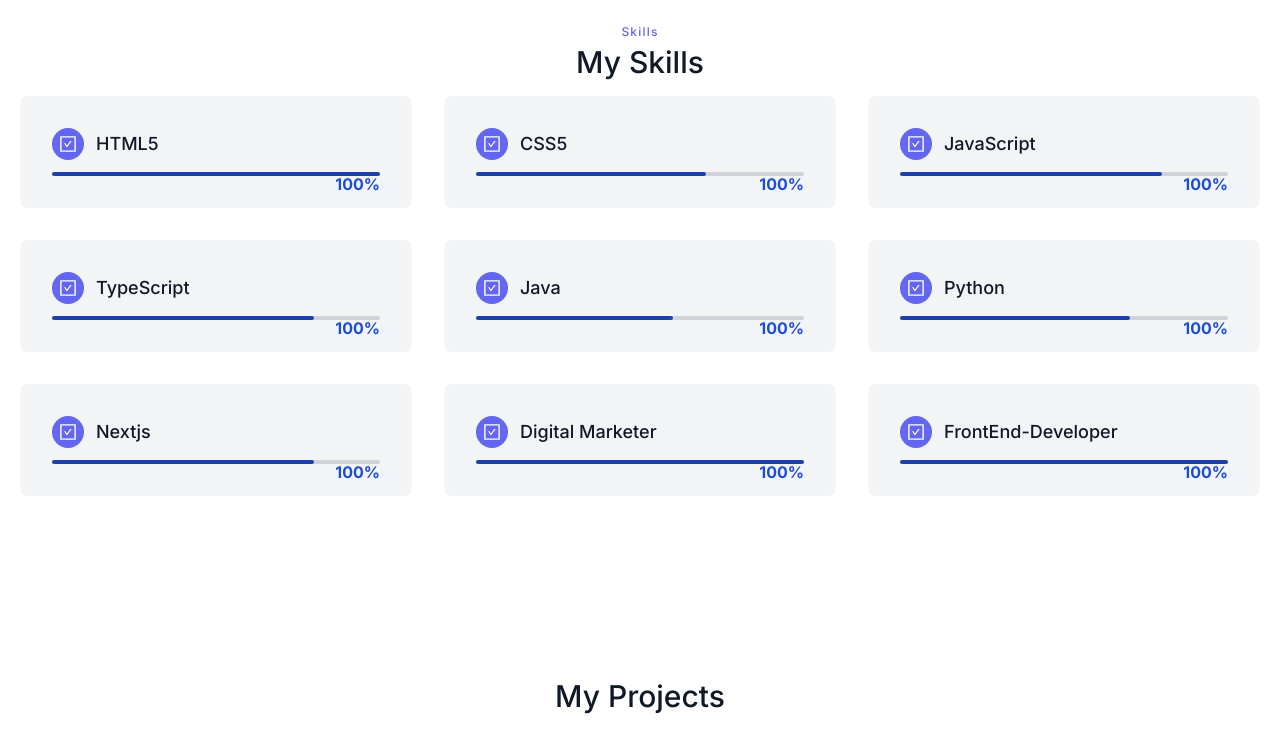
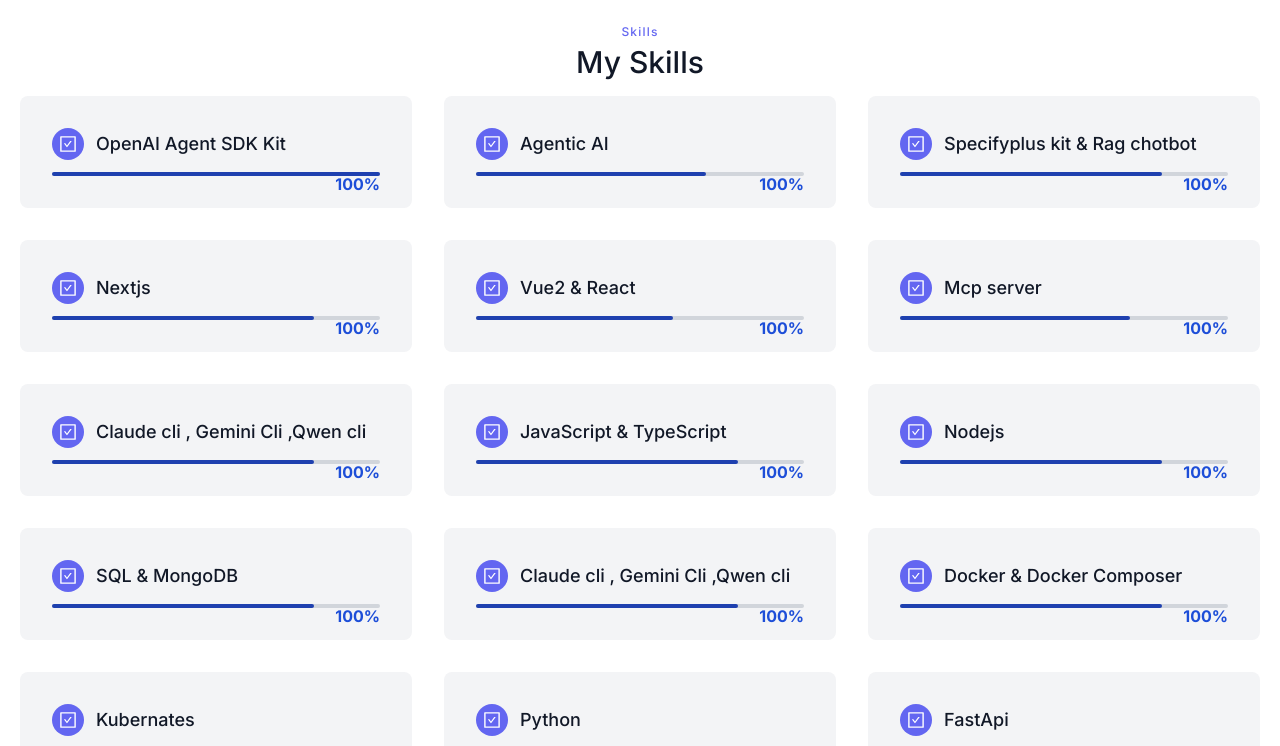
Before and after one commit to Rvwaqas/Portfolio, a Next.js app: page / in a window 1280 px wide. Shown: the part 1180-1926 px from the top of the page. Built offline with nearby package versions, Linux system fonts and the light colour scheme.

Commit message:
Update Skill.tsx

```diff
--- a/src/app/component/Skill.tsx
+++ b/src/app/component/Skill.tsx
@@ -24,7 +24,7 @@
 
             </div>
             <h2 className="text-gray-900 text-lg title-font font-medium">
-              HTML5
+              OpenAI Agent SDK Kit
             </h2>
           </div>
           <div className="flex-grow">
@@ -45,7 +45,7 @@
 
             </div>
             <h2 className="text-gray-900 text-lg title-font font-medium">
-              CSS5
+              Agentic AI
             </h2>
           </div>
           <div className="flex-grow">
@@ -66,75 +66,12 @@
 
             </div>
             <h2 className="text-gray-900 text-lg title-font font-medium">
-              JavaScript
+              Specifyplus kit & Rag chotbot
             </h2>
           </div>
           <div className="flex-grow">
             <div className='relative h-1 w-full bg-gray-300 rounded'>
                 <div className='absolute h-1 w-[80%] bg-blue-800 rounded '></div>
-            <p className='font-bold text-blue-700 text-right'>100%</p>
-            </div>
-
-          </div>
-        </div>
-      </div>
-          {/* Skills */}
-          <div className="p-4 w-[100%] md:w-1/3">
-        <div className="flex rounded-lg h-full bg-gray-100 p-8 flex-col">
-          <div className="flex items-center mb-3">
-            <div className="w-8 h-8 mr-3 inline-flex items-center justify-center rounded-full bg-indigo-500 text-white flex-shrink-0">
-            <AiOutlineCheckSquare className="text-xl font-bold" />
-
-            </div>
-            <h2 className="text-gray-900 text-lg title-font font-medium">
-              TypeScript
-            </h2>
-          </div>
-          <div className="flex-grow">
-            <div className='relative h-1 w-full bg-gray-300 rounded'>
-                <div className='absolute h-1 w-[80%] bg-blue-800 rounded '></div>
-            <p className='font-bold text-blue-700 text-right'>100%</p>
-            </div>
-
-          </div>
-        </div>
-      </div>
-        {/* Skills */}
-        <div className="p-4 w-[100%] md:w-1/3">
-        <div className="flex rounded-lg h-full bg-gray-100 p-8 flex-col">
-          <div className="flex items-center mb-3">
-            <div className="w-8 h-8 mr-3 inline-flex items-center justify-center rounded-full bg-indigo-500 text-white flex-shrink-0">
-            <AiOutlineCheckSquare className="text-xl font-bold" />
-
-            </div>
-            <h2 className="text-gray-900 text-lg title-font font-medium">
-              Java
-            </h2>
-          </div>
-          <div className="flex-grow">
-            <div className='relative h-1 w-full bg-gray-300 rounded'>
-                <div className='absolute h-1 w-[60%] bg-blue-800 rounded '></div>
-            <p className='font-bold text-blue-700 text-right'>100%</p>
-            </div>
-
-          </div>
-        </div>
-      </div>
-          {/* Skills */}
-          <div className="p-4 w-[100%] md:w-1/3">
-        <div className="flex rounded-lg h-full bg-gray-100 p-8 flex-col">
-          <div className="flex items-center mb-3">
-            <div className="w-8 h-8 mr-3 inline-flex items-center justify-center rounded-full bg-indigo-500 text-white flex-shrink-0">
-            <AiOutlineCheckSquare className="text-xl font-bold" />
-
-            </div>
-            <h2 className="text-gray-900 text-lg title-font font-medium">
-              Python
-            </h2>
-          </div>
-          <div className="flex-grow">
-            <div className='relative h-1 w-full bg-gray-300 rounded'>
-                <div className='absolute h-1 w-[70%] bg-blue-800 rounded '></div>
             <p className='font-bold text-blue-700 text-right'>100%</p>
             </div>
 
@@ -162,6 +99,27 @@
           </div>
         </div>
       </div>
+        {/* Skills */}
+        <div className="p-4 w-[100%] md:w-1/3">
+        <div className="flex rounded-lg h-full bg-gray-100 p-8 flex-col">
+          <div className="flex items-center mb-3">
+            <div className="w-8 h-8 mr-3 inline-flex items-center justify-center rounded-full bg-indigo-500 text-white flex-shrink-0">
+            <AiOutlineCheckSquare className="text-xl font-bold" />
+
+            </div>
+            <h2 className="text-gray-900 text-lg title-font font-medium">
+              Vue2 & React
+            </h2>
+          </div>
+          <div className="flex-grow">
+            <div className='relative h-1 w-full bg-gray-300 rounded'>
+                <div className='absolute h-1 w-[60%] bg-blue-800 rounded '></div>
+            <p className='font-bold text-blue-700 text-right'>100%</p>
+            </div>
+
+          </div>
+        </div>
+      </div>
           {/* Skills */}
           <div className="p-4 w-[100%] md:w-1/3">
         <div className="flex rounded-lg h-full bg-gray-100 p-8 flex-col">
@@ -171,7 +129,175 @@
 
             </div>
             <h2 className="text-gray-900 text-lg title-font font-medium">
-              Digital Marketer
+              Mcp server
+            </h2>
+          </div>
+          <div className="flex-grow">
+            <div className='relative h-1 w-full bg-gray-300 rounded'>
+                <div className='absolute h-1 w-[70%] bg-blue-800 rounded '></div>
+            <p className='font-bold text-blue-700 text-right'>100%</p>
+            </div>
+
+          </div>
+        </div>
+      </div>
+          {/* Skills */}
+          <div className="p-4 w-[100%] md:w-1/3">
+        <div className="flex rounded-lg h-full bg-gray-100 p-8 flex-col">
+          <div className="flex items-center mb-3">
+            <div className="w-8 h-8 mr-3 inline-flex items-center justify-center rounded-full bg-indigo-500 text-white flex-shrink-0">
+            <AiOutlineCheckSquare className="text-xl font-bold" />
+
+            </div>
+            <h2 className="text-gray-900 text-lg title-font font-medium">
+              Claude cli , Gemini Cli ,Qwen cli
+            </h2>
+          </div>
+          <div className="flex-grow">
+            <div className='relative h-1 w-full bg-gray-300 rounded'>
+                <div className='absolute h-1 w-[80%] bg-blue-800 rounded '></div>
+            <p className='font-bold text-blue-700 text-right'>100%</p>
+            </div>
+
+          </div>
+        </div>
+      </div>
+                {/* Skills */}
+          <div className="p-4 w-[100%] md:w-1/3">
+        <div className="flex rounded-lg h-full bg-gray-100 p-8 flex-col">
+          <div className="flex items-center mb-3">
+            <div className="w-8 h-8 mr-3 inline-flex items-center justify-center rounded-full bg-indigo-500 text-white flex-shrink-0">
+            <AiOutlineCheckSquare className="text-xl font-bold" />
+
+            </div>
+            <h2 className="text-gray-900 text-lg title-font font-medium">
+              JavaScript & TypeScript
+            </h2>
+          </div>
+          <div className="flex-grow">
+            <div className='relative h-1 w-full bg-gray-300 rounded'>
+                <div className='absolute h-1 w-[80%] bg-blue-800 rounded '></div>
+            <p className='font-bold text-blue-700 text-right'>100%</p>
+            </div>
+
+          </div>
+        </div>
+      </div>
+                {/* Skills */}
+          <div className="p-4 w-[100%] md:w-1/3">
+        <div className="flex rounded-lg h-full bg-gray-100 p-8 flex-col">
+          <div className="flex items-center mb-3">
+            <div className="w-8 h-8 mr-3 inline-flex items-center justify-center rounded-full bg-indigo-500 text-white flex-shrink-0">
+            <AiOutlineCheckSquare className="text-xl font-bold" />
+
+            </div>
+            <h2 className="text-gray-900 text-lg title-font font-medium">
+              Nodejs
+            </h2>
+          </div>
+          <div className="flex-grow">
+            <div className='relative h-1 w-full bg-gray-300 rounded'>
+                <div className='absolute h-1 w-[80%] bg-blue-800 rounded '></div>
+            <p className='font-bold text-blue-700 text-right'>100%</p>
+            </div>
+
+          </div>
+        </div>
+      </div>
+                {/* Skills */}
+          <div className="p-4 w-[100%] md:w-1/3">
+        <div className="flex rounded-lg h-full bg-gray-100 p-8 flex-col">
+          <div className="flex items-center mb-3">
+            <div className="w-8 h-8 mr-3 inline-flex items-center justify-center rounded-full bg-indigo-500 text-white flex-shrink-0">
+            <AiOutlineCheckSquare className="text-xl font-bold" />
+
+            </div>
+            <h2 className="text-gray-900 text-lg title-font font-medium">
+              SQL & MongoDB
+            </h2>
+          </div>
+          <div className="flex-grow">
+            <div className='relative h-1 w-full bg-gray-300 rounded'>
+                <div className='absolute h-1 w-[80%] bg-blue-800 rounded '></div>
+            <p className='font-bold text-blue-700 text-right'>100%</p>
+            </div>
+
+          </div>
+        </div>
+      </div>
+                {/* Skills */}
+          <div className="p-4 w-[100%] md:w-1/3">
+        <div className="flex rounded-lg h-full bg-gray-100 p-8 flex-col">
+          <div className="flex items-center mb-3">
+            <div className="w-8 h-8 mr-3 inline-flex items-center justify-center rounded-full bg-indigo-500 text-white flex-shrink-0">
+            <AiOutlineCheckSquare className="text-xl font-bold" />
+
+            </div>
+            <h2 className="text-gray-900 text-lg title-font font-medium">
+              Claude cli , Gemini Cli ,Qwen cli
+            </h2>
+          </div>
+          <div className="flex-grow">
+            <div className='relative h-1 w-full bg-gray-300 rounded'>
+                <div className='absolute h-1 w-[80%] bg-blue-800 rounded '></div>
+            <p className='font-bold text-blue-700 text-right'>100%</p>
+            </div>
+
+          </div>
+        </div>
+      </div>
+                {/* Skills */}
+          <div className="p-4 w-[100%] md:w-1/3">
+        <div className="flex rounded-lg h-full bg-gray-100 p-8 flex-col">
+          <div className="flex items-center mb-3">
+            <div className="w-8 h-8 mr-3 inline-flex items-center justify-center rounded-full bg-indigo-500 text-white flex-shrink-0">
+            <AiOutlineCheckSquare className="text-xl font-bold" />
+
+            </div>
+            <h2 className="text-gray-900 text-lg title-font font-medium">
+              Docker & Docker Composer
+            </h2>
+          </div>
+          <div className="flex-grow">
+            <div className='relative h-1 w-full bg-gray-300 rounded'>
+                <div className='absolute h-1 w-[80%] bg-blue-800 rounded '></div>
+            <p className='font-bold text-blue-700 text-right'>100%</p>
+            </div>
+
+          </div>
+        </div>
+      </div>
+                {/* Skills */}
+          <div className="p-4 w-[100%] md:w-1/3">
+        <div className="flex rounded-lg h-full bg-gray-100 p-8 flex-col">
+          <div className="flex items-center mb-3">
+            <div className="w-8 h-8 mr-3 inline-flex items-center justify-center rounded-full bg-indigo-500 text-white flex-shrink-0">
+            <AiOutlineCheckSquare className="text-xl font-bold" />
+
+            </div>
+            <h2 className="text-gray-900 text-lg title-font font-medium">
+              Kubernates
+            </h2>
+          </div>
+          <div className="flex-grow">
+            <div className='relative h-1 w-full bg-gray-300 rounded'>
+                <div className='absolute h-1 w-[80%] bg-blue-800 rounded '></div>
+            <p className='font-bold text-blue-700 text-right'>100%</p>
+            </div>
+
+          </div>
+        </div>
+      </div>
+          {/* Skills */}
+          <div className="p-4 w-[100%] md:w-1/3">
+        <div className="flex rounded-lg h-full bg-gray-100 p-8 flex-col">
+          <div className="flex items-center mb-3">
+            <div className="w-8 h-8 mr-3 inline-flex items-center justify-center rounded-full bg-indigo-500 text-white flex-shrink-0">
+            <AiOutlineCheckSquare className="text-xl font-bold" />
+
+            </div>
+            <h2 className="text-gray-900 text-lg title-font font-medium">
+              Python
             </h2>
           </div>
           <div className="flex-grow">
@@ -192,7 +318,7 @@
 
             </div>
             <h2 className="text-gray-900 text-lg title-font font-medium">
-              FrontEnd-Developer
+              FastApi
             </h2>
           </div>
           <div className="flex-grow">
```
